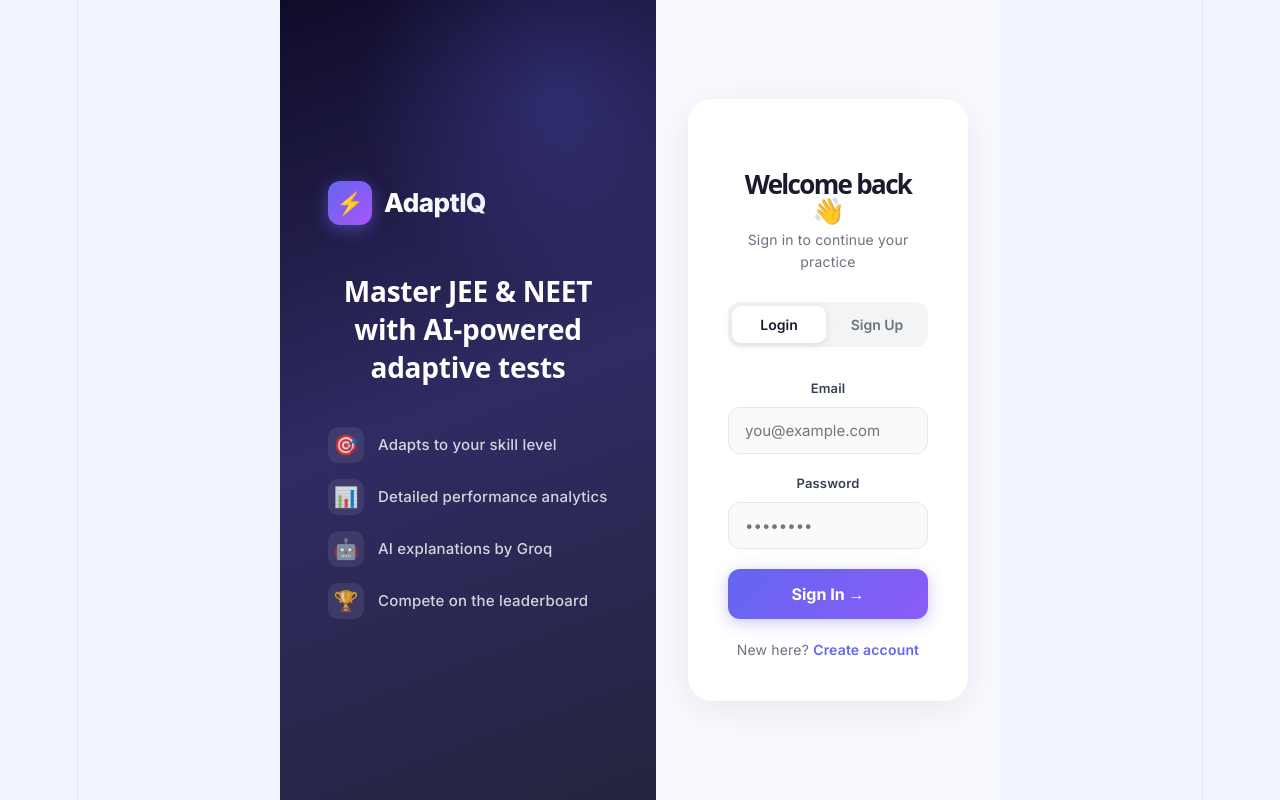
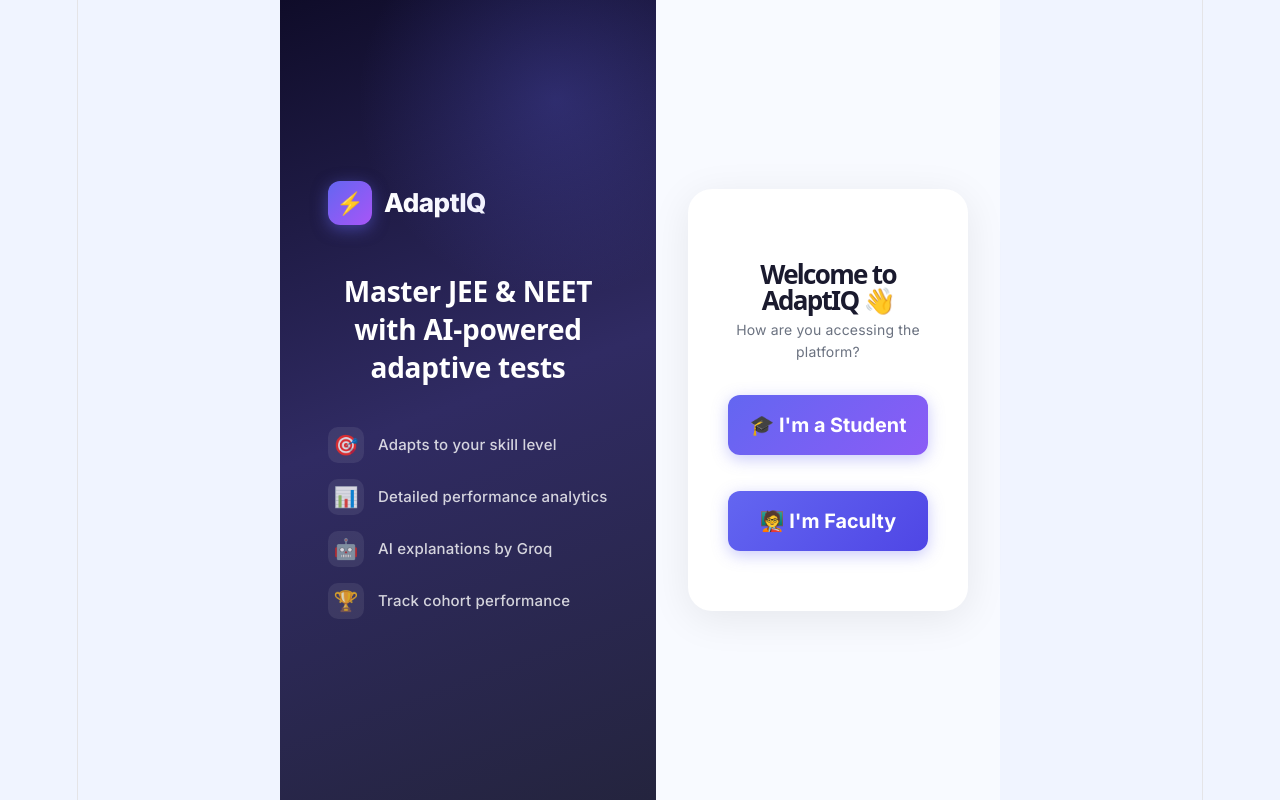
Before and after one commit to shreejita245/adaptive-test-engine, a React (Vite) app in the folder frontend/: page / in a window 1280 px wide. Built offline with nearby package versions, Linux system fonts and the light colour scheme.

Commit message:
Add role selector to Login

```diff
--- a/frontend/src/components/Login.jsx
+++ b/frontend/src/components/Login.jsx
@@ -2,157 +2,117 @@ import { useState } from "react"
 import { supabase } from "../supabase"
 import { API } from "../api"
 
+const FACULTY_SECRET = "ADAPTIQ_FACULTY_2024"
+
 export default function Login({ onLogin }) {
+  const [role, setRole] = useState(null)
   const [mode, setMode] = useState("login")
   const [name, setName] = useState("")
   const [email, setEmail] = useState("")
   const [password, setPassword] = useState("")
+  const [secretCode, setSecretCode] = useState("")
   const [loading, setLoading] = useState(false)
   const [error, setError] = useState("")
+
+  function selectRole(r) {
+    setRole(r); setMode("login"); setError("")
+    setName(""); setEmail(""); setPassword(""); setSecretCode("")
+  }
 
   async function handleSubmit() {
     if (!email || !password) return setError("Please fill in all fields")
     if (mode === "signup" && !name) return setError("Please enter your name")
-    setLoading(true)
-    setError("")
-
+    if (role === "faculty" && mode === "signup" && secretCode !== FACULTY_SECRET)
+      return setError("Invalid faculty invite code")
+    setLoading(true); setError("")
     try {
       if (mode === "signup") {
-        const { data, error } = await supabase.auth.signUp({
-          email, password, options: { data: { name } }
-        })
+        const { data, error } = await supabase.auth.signUp({ email, password, options: { data: { name, role } } })
         if (error) throw error
-        const res = await fetch(`${API}/students/`, {
-          method: "POST",
-          headers: { "Content-Type": "application/json" },
-          body: JSON.stringify({ name, email })
-        })
-        const student = await res.json()
-        onLogin(student, data.user)
+        if (role === "faculty") {
+          onLogin({ name, email, role: "faculty" }, data.user)
+        } else {
+          const res = await fetch(`${API}/students/`, { method: "POST", headers: { "Content-Type": "application/json" }, body: JSON.stringify({ name, email }) })
+          const student = await res.json()
+          onLogin({ ...student, role: "student" }, data.user)
+        }
       } else {
         const { data, error } = await supabase.auth.signInWithPassword({ email, password })
         if (error) throw error
-        const res = await fetch(`${API}/students/email/${email}`)
-        const student = await res.json()
-        onLogin(student, data.user)
+        const userRole = data.user?.user_metadata?.role || "student"
+        if (role === "faculty" && userRole !== "faculty") throw new Error("This account is not a faculty account. Please use Student Login.")
+        if (role === "student" && userRole === "faculty") throw new Error("This is a faculty account. Please use Faculty Login.")
+        if (userRole === "faculty") {
+          onLogin({ name: data.user.user_metadata?.name || email, email, role: "faculty" }, data.user)
+        } else {
+          const res = await fetch(`${API}/students/email/${email}`)
+          const student = await res.json()
+          onLogin({ ...student, role: "student" }, data.user)
+        }
       }
-    } catch (e) {
-      setError(e.message || "Something went wrong")
-    }
+    } catch (e) { setError(e.message || "Something went wrong") }
     setLoading(false)
   }
 
-  function handleKey(e) {
-    if (e.key === "Enter") handleSubmit()
+  function handleKey(e) { if (e.key === "Enter") handleSubmit() }
+
+  if (!role) {
+    return (
+      <div className="login-wrapper">
+        <div className="login-left">
+          <div className="login-brand"><div className="login-brand-icon">⚡</div><div className="login-brand-text">AdaptIQ</div></div>
+          <h2 className="login-tagline">Master JEE &amp; NEET with AI-powered adaptive tests</h2>
+          <div className="login-features">
+            {[{icon:"🎯",text:"Adapts to your skill level"},{icon:"📊",text:"Detailed performance analytics"},{icon:"🤖",text:"AI explanations by Groq"},{icon:"🏆",text:"Track cohort performance"}].map(f=>(
+              <div key={f.text} className="login-feature-item"><span>{f.icon}</span><span>{f.text}</span></div>
+            ))}
+          </div>
+        </div>
+        <div className="login-right">
+          <div className="login-form-card">
+            <h1 className="login-form-title">Welcome to AdaptIQ 👋</h1>
+            <p className="login-form-sub">How are you accessing the platform?</p>
+            <div style={{display:"flex",flexDirection:"column",gap:"16px",marginTop:"32px"}}>
+              <button className="login-submit-btn" onClick={()=>selectRole("student")} style={{fontSize:"1.1rem",padding:"18px"}}>🎓 I'm a Student</button>
+              <button className="login-submit-btn" onClick={()=>selectRole("faculty")} style={{fontSize:"1.1rem",padding:"18px",background:"linear-gradient(135deg,#6366f1,#4f46e5)"}}>🧑‍🏫 I'm Faculty</button>
+            </div>
+          </div>
+        </div>
+      </div>
+    )
   }
 
+  const isFaculty = role === "faculty"
   return (
     <div className="login-wrapper">
-      {/* Left decorative panel */}
       <div className="login-left">
-        <div className="login-brand">
-          <div className="login-brand-icon">⚡</div>
-          <div className="login-brand-text">AdaptIQ</div>
-        </div>
-        <h2 className="login-tagline">Master JEE & NEET with AI-powered adaptive tests</h2>
+        <div className="login-brand"><div className="login-brand-icon">{isFaculty?"🧑‍🏫":"⚡"}</div><div className="login-brand-text">AdaptIQ</div></div>
+        <h2 className="login-tagline">{isFaculty?"Monitor student performance & flag at-risk learners":"Master JEE & NEET with AI-powered adaptive tests"}</h2>
         <div className="login-features">
-          {[
-            { icon: "🎯", text: "Adapts to your skill level" },
-            { icon: "📊", text: "Detailed performance analytics" },
-            { icon: "🤖", text: "AI explanations by Groq" },
-            { icon: "🏆", text: "Compete on the leaderboard" },
-          ].map(f => (
-            <div key={f.text} className="login-feature-item">
-              <span>{f.icon}</span>
-              <span>{f.text}</span>
-            </div>
+          {(isFaculty?[{icon:"📊",text:"Cohort risk analysis"},{icon:"🔍",text:"SHAP explainability"},{icon:"⚠️",text:"Anomaly detection"},{icon:"🗺️",text:"Topic weakness heatmap"}]:[{icon:"🎯",text:"Adapts to your skill level"},{icon:"📊",text:"Detailed performance analytics"},{icon:"🤖",text:"AI explanations by Groq"},{icon:"🏆",text:"Compete on the leaderboard"}]).map(f=>(
+            <div key={f.text} className="login-feature-item"><span>{f.icon}</span><span>{f.text}</span></div>
           ))}
         </div>
+        <button onClick={()=>setRole(null)} style={{marginTop:"32px",background:"none",border:"1px solid rgba(255,255,255,0.3)",color:"white",padding:"8px 16px",borderRadius:"8px",cursor:"pointer"}}>← Back</button>
       </div>
-
-      {/* Right form panel */}
       <div className="login-right">
         <div className="login-form-card">
-          <h1 className="login-form-title">
-            {mode === "login" ? "Welcome back 👋" : "Create account 🚀"}
-          </h1>
-          <p className="login-form-sub">
-            {mode === "login" ? "Sign in to continue your practice" : "Start your JEE/NEET prep journey"}
-          </p>
-
-          {/* Mode toggle */}
+          <div style={{display:"inline-block",background:isFaculty?"#eef2ff":"#f0fdf4",color:isFaculty?"#4f46e5":"#16a34a",padding:"4px 12px",borderRadius:"20px",fontSize:"0.8rem",fontWeight:600,marginBottom:"12px"}}>{isFaculty?"🧑‍🏫 Faculty Portal":"🎓 Student Portal"}</div>
+          <h1 className="login-form-title">{mode==="login"?"Welcome back 👋":"Create account 🚀"}</h1>
+          <p className="login-form-sub">{mode==="login"?(isFaculty?"Sign in to view student insights":"Sign in to continue your practice"):(isFaculty?"Register with your faculty invite code":"Start your JEE/NEET prep journey")}</p>
           <div className="login-toggle">
-            <button
-              onClick={() => setMode("login")}
-              className={`login-toggle-btn ${mode === "login" ? "login-toggle-active" : ""}`}
-            >Login</button>
-            <button
-              onClick={() => setMode("signup")}
-              className={`login-toggle-btn ${mode === "signup" ? "login-toggle-active" : ""}`}
-            >Sign Up</button>
+            <button onClick={()=>{setMode("login");setError("")}} className={`login-toggle-btn ${mode==="login"?"login-toggle-active":""}`}>Login</button>
+            <button onClick={()=>{setMode("signup");setError("")}} className={`login-toggle-btn ${mode==="signup"?"login-toggle-active":""}`}>Sign Up</button>
           </div>
-
-          {/* Fields */}
           <div className="login-fields">
-            {mode === "signup" && (
-              <div className="login-field">
-                <label className="login-label">Full Name</label>
-                <input
-                  className="login-input"
-                  placeholder="e.g. Arjun Sharma"
-                  value={name}
-                  onChange={e => setName(e.target.value)}
-                  onKeyDown={handleKey}
-                />
-              </div>
-            )}
-            <div className="login-field">
-              <label className="login-label">Email</label>
-              <input
-                className="login-input"
-                placeholder="you@example.com"
-                type="email"
-                value={email}
-                onChange={e => setEmail(e.target.value)}
-                onKeyDown={handleKey}
-              />
-            </div>
-            <div className="login-field">
-              <label className="login-label">Password</label>
-              <input
-                className="login-input"
-                placeholder="••••••••"
-                type="password"
-                value={password}
-                onChange={e => setPassword(e.target.value)}
-                onKeyDown={handleKey}
-              />
-            </div>
+            {mode==="signup"&&<div className="login-field"><label className="login-label">Full Name</label><input className="login-input" placeholder={isFaculty?"e.g. Dr. Priya Sharma":"e.g. Arjun Sharma"} value={name} onChange={e=>setName(e.target.value)} onKeyDown={handleKey}/></div>}
+            <div className="login-field"><label className="login-label">Email</label><input className="login-input" placeholder="you@example.com" type="email" value={email} onChange={e=>setEmail(e.target.value)} onKeyDown={handleKey}/></div>
+            <div className="login-field"><label className="login-label">Password</label><input className="login-input" placeholder="••••••••" type="password" value={password} onChange={e=>setPassword(e.target.value)} onKeyDown={handleKey}/></div>
+            {isFaculty&&mode==="signup"&&<div className="login-field"><label className="login-label">Faculty Invite Code</label><input className="login-input" placeholder="Enter code provided by admin" value={secretCode} onChange={e=>setSecretCode(e.target.value)} onKeyDown={handleKey}/></div>}
           </div>
-
-          {error && (
-            <div className="login-error">
-              <span>⚠️</span> {error}
-            </div>
-          )}
-
-          <button
-            className="login-submit-btn"
-            onClick={handleSubmit}
-            disabled={loading}
-          >
-            {loading
-              ? <span className="login-btn-loading"><span className="login-mini-spinner" /> Please wait...</span>
-              : mode === "login" ? "Sign In →" : "Create Account →"
-            }
-          </button>
-
-          <p className="login-switch">
-            {mode === "login" ? "New here? " : "Already have an account? "}
-            <span className="login-switch-link" onClick={() => setMode(mode === "login" ? "signup" : "login")}>
-              {mode === "login" ? "Create account" : "Sign in"}
-            </span>
-          </p>
+          {error&&<div className="login-error"><span>⚠️</span> {error}</div>}
+          <button className="login-submit-btn" onClick={handleSubmit} disabled={loading} style={isFaculty?{background:"linear-gradient(135deg,#6366f1,#4f46e5)"}:{}}>{loading?<span className="login-btn-loading"><span className="login-mini-spinner"/> Please wait...</span>:mode==="login"?"Sign In →":"Create Account →"}</button>
+          <p className="login-switch">{mode==="login"?"New here? ":"Already have an account? "}<span className="login-switch-link" onClick={()=>{setMode(mode==="login"?"signup":"login");setError("")}}>{mode==="login"?"Create account":"Sign in"}</span></p>
         </div>
       </div>
     </div>
```
